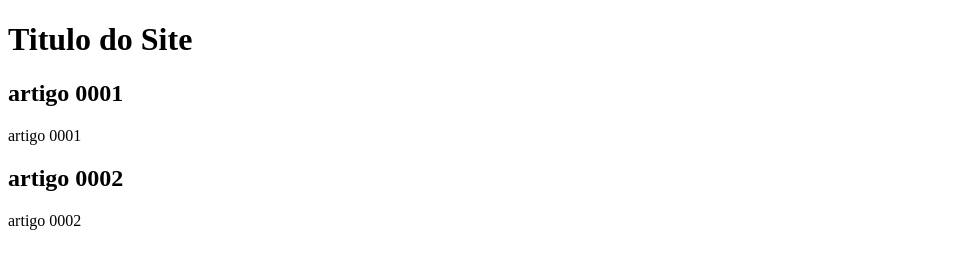
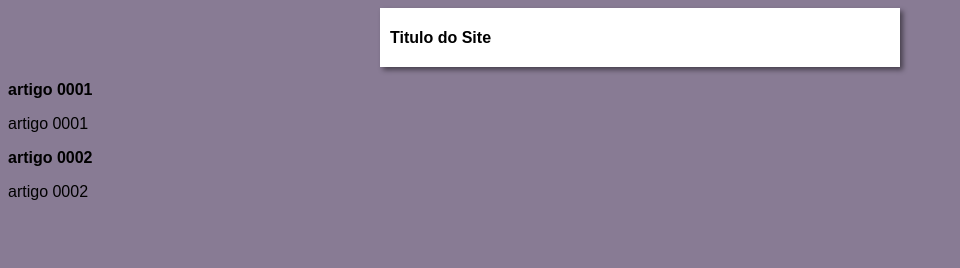
Before and after one commit to Marinalimamagna/projeto-sit, a plain HTML site: page index.html in a window 1280 px wide. Shown: the whole page, without its empty margins (0-960 px from the left). Drawn offline with Linux system fonts and the light colour scheme.

Commit message:
comecei estilização

```diff
--- /dev/null
+++ b/estilos/style.css
@@ -0,0 +1,15 @@
+*{
+    font-family: Arial, Helvetica, sans-serif;
+    font-size: 16px;
+
+}
+body{
+    background-color: rgb(136, 123, 148);
+}
+main{
+    background-color: white;
+    width: 500px;
+    margin: auto;
+    padding: 10px;
+    box-shadow: 3px 3px 5px rgb(0, 0, 0,0.473);
+}
--- a/index.html
+++ b/index.html
@@ -5,6 +5,7 @@
     <meta http-equiv="X-UA-Compatible" content="IE=edge">
     <meta name="viewport" content="width=device-width, initial-scale=1.0">
     <title>Titulo sit</title>
+    <link rel="stylesheet" href="estilos/style.css">
 </head>
 <body>
     <Main>
```
